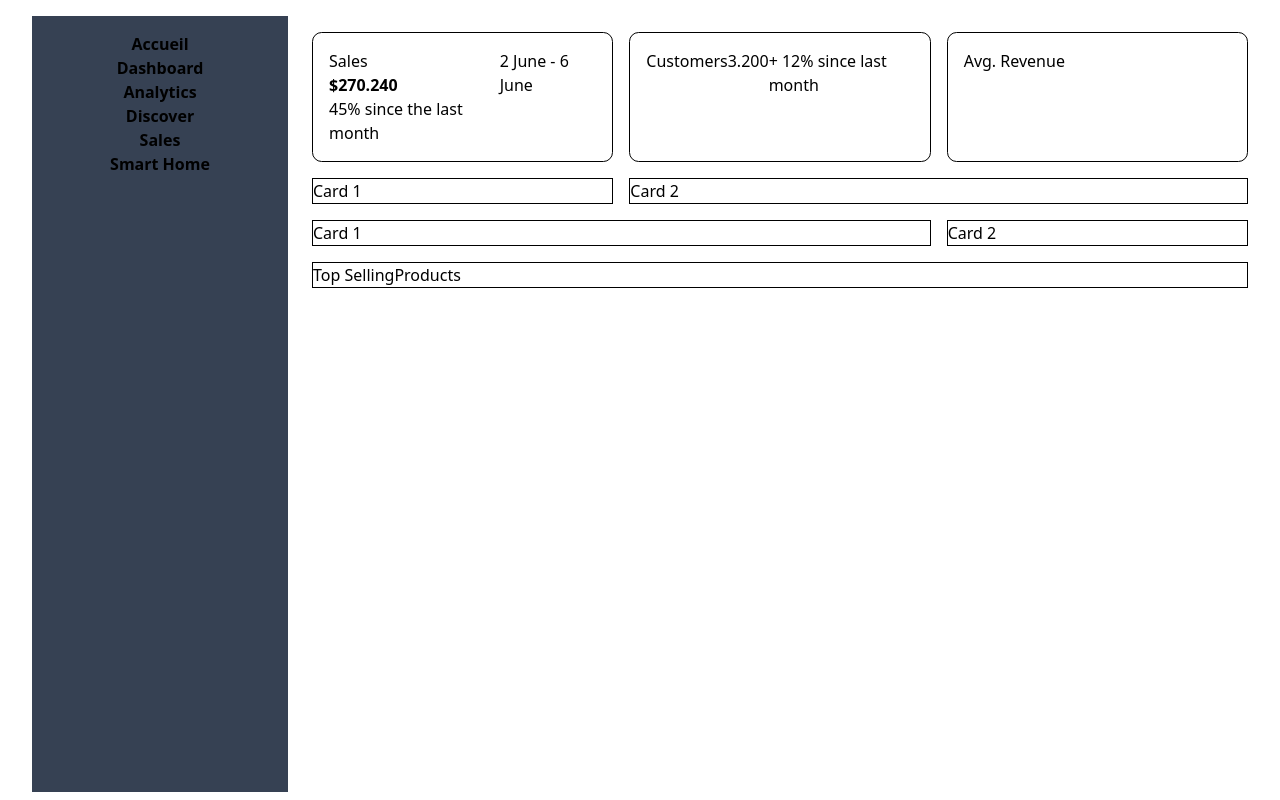
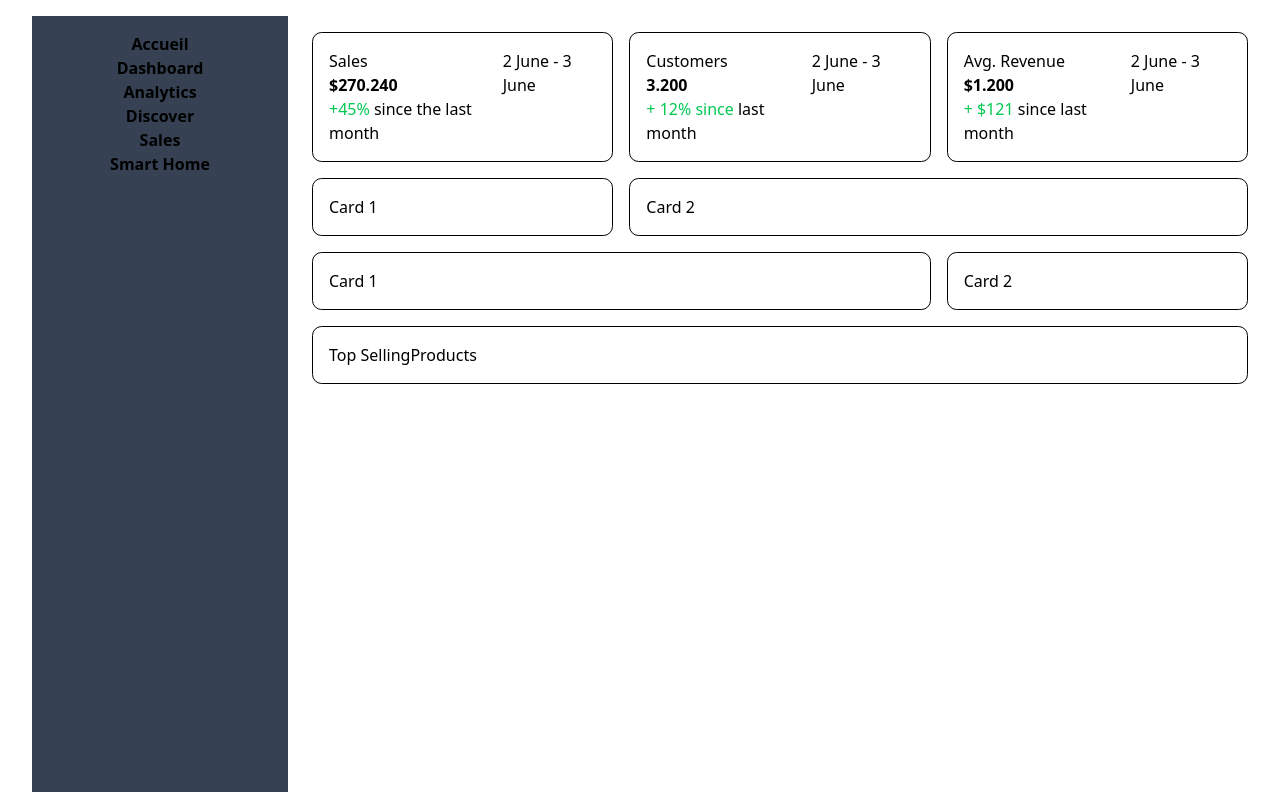
Before and after one commit to ReadyToDevNow/OnBoard, a Vue app: page /analytics in a window 1280 px wide. Built offline with nearby package versions, Linux system fonts and the light colour scheme.

Commit message:
feat(design): Cards and content

```diff
--- a/src/components/AnalyticsPage.vue
+++ b/src/components/AnalyticsPage.vue
@@ -5,28 +5,46 @@
         <div class="flex flex-col">
           <span>Sales</span>
           <span class="font-bold">$270.240</span>
-          <span> 45% since the last month </span>
+          <div>
+            <span class="text-green-500"> +45% </span>
+            <span> since the last month</span>
+          </div>
         </div>
-        <span class="">2 June - 6 June</span>
+        <span>2 June - 3 June</span>
       </div>
       <div class="card">
-        <span>Customers</span>
-        <span>3.200</span>
-        <span>+ 12% since last month</span>
+        <div class="flex flex-col">
+          <span>Customers</span>
+          <span class="font-bold">3.200</span>
+          <div>
+            <span class="text-green-500">+ 12% since</span>
+            <span> last month</span>
+          </div>
+        </div>
+        <span> 2 June - 3 June</span>
       </div>
+
       <div class="card">
-        <span>Avg. Revenue</span>
+        <div class="flex flex-col">
+          <span>Avg. Revenue</span>
+          <span class="font-bold">$1.200</span>
+          <div>
+            <span class="text-green-500">+ $121 </span>
+            <span>since last month</span>
+          </div>
+        </div>
+        <span>2 June - 3 June </span>
       </div>
     </div>
     <div class="grid grid-cols-6 gap-4 mb-4">
-      <div class="col-span-2 border">Card 1</div>
-      <div class="col-span-4 border">Card 2</div>
+      <div class="col-span-2 card">Card 1</div>
+      <div class="col-span-4 card">Card 2</div>
     </div>
     <div class="grid grid-cols-6 gap-4 mb-4">
-      <div class="col-span-4 border">Card 1</div>
-      <div class="col-span-2 border">Card 2</div>
+      <div class="col-span-4 card">Card 1</div>
+      <div class="col-span-2 card">Card 2</div>
     </div>
-    <div class="border">Top SellingProducts</div>
+    <div class="card">Top SellingProducts</div>
   </div>
 </template>
 
```
